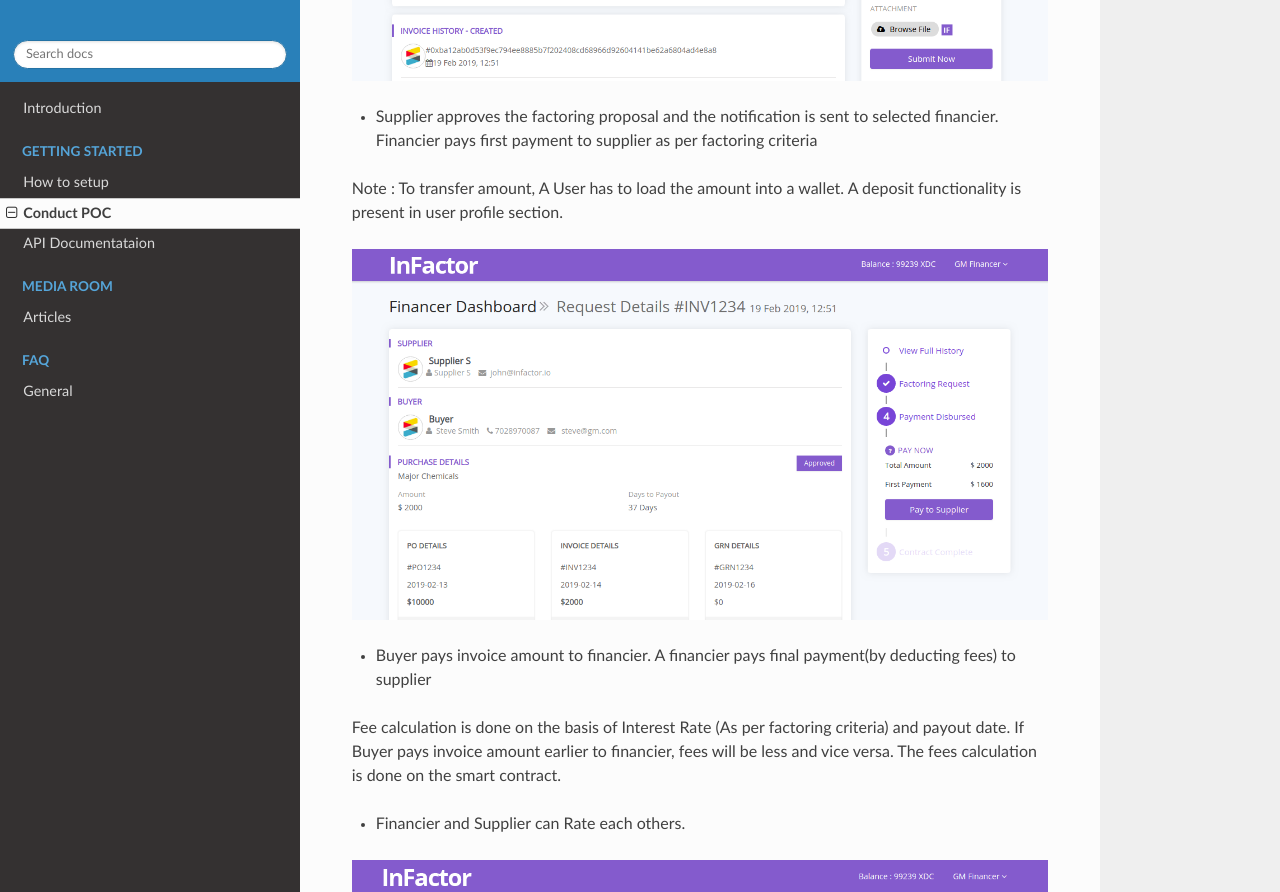
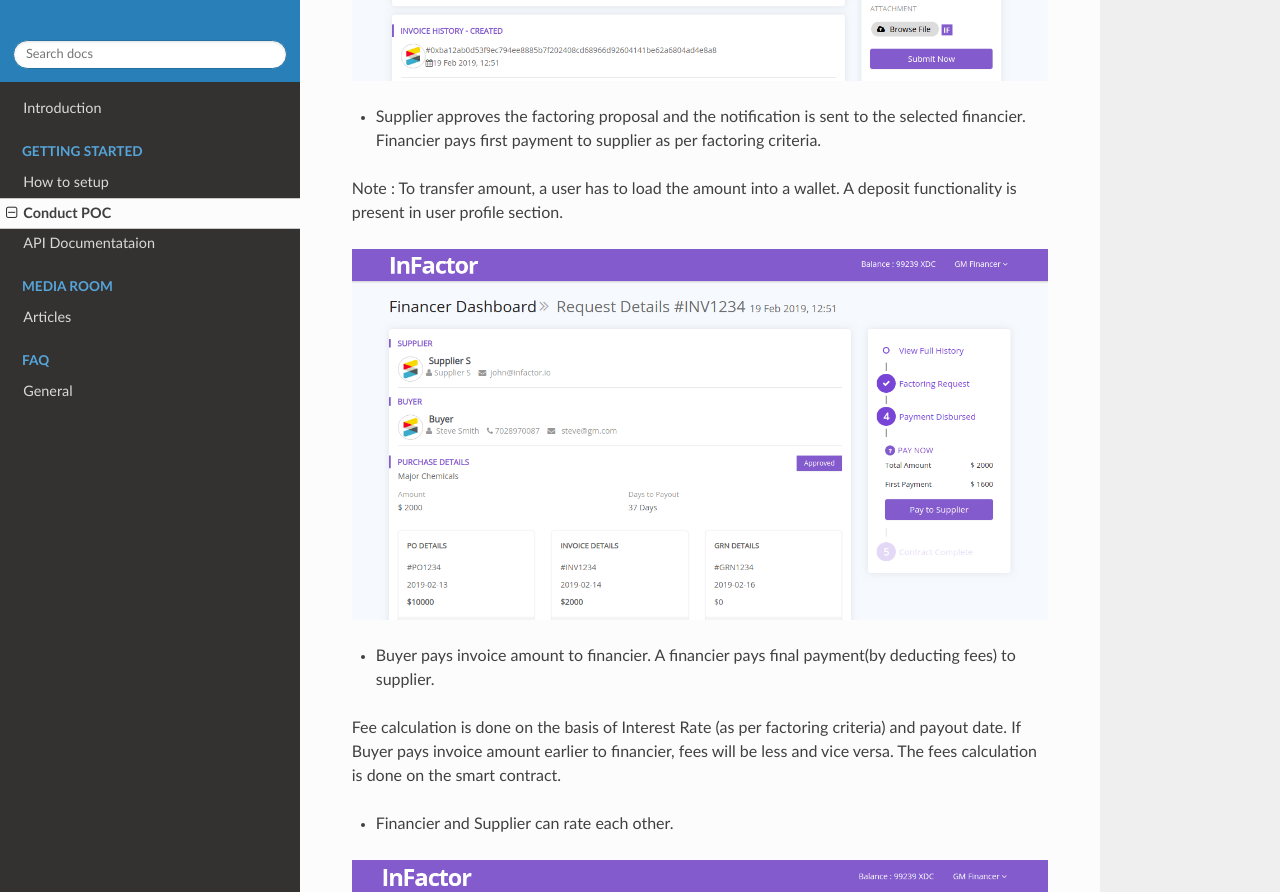
Before and after one commit to XinFinOrg/Docs-IF, an MkDocs documentation site: the page built from docs/Guide/Conduct_POC.md, in a window 1280 px wide and 1400 px high, scrolled down 6458 px. Shown: the part 151-1043 px from the top of the window. Built offline with MkDocs 1.6.1, drawn with Linux system fonts in a browser that asks for light colours; nearby versions of some CDN libraries; some of the changed text lies outside the part shown.

Commit message:
Update Conduct_POC.md

```diff
--- a/docs/Guide/Conduct_POC.md
+++ b/docs/Guide/Conduct_POC.md
@@ -3,7 +3,7 @@
 
 **Prerequisite**
 
-- Operating System : Ubuntu 16.04 64-bit or higher Should be facing internet directly with public IP & without NAT
+- Operating System: Ubuntu 16.04 64-bit or higher. Should be facing internet directly with public IP & without NAT
 
 - Tools: Git, Docker, Docker Compose
 
@@ -22,9 +22,7 @@ Following network ports need to be open for the nodes to communicate.
 
     > git --version
 
-If present, output will be something like git version 2.17.1. in this case, go to step a.
-
-* Otherwise follow the below steps.
+If present, output will be something like git version 2.17.1. In this case, go to step a.Otherwise follow the below steps.
 
 - sudo apt update
 - sudo apt install git
@@ -55,8 +53,8 @@ The above command will install docker and docker-compose for you.
 * Copy a env.example file from XinFin-Node directory and name it as a .en
 * Open .env file and edit values for following
 
-- INSTANCE_NAME : A Display name of your masternode
-- CONTACT_DETAILS : Your Email ID
+- INSTANCE_NAME : A display name of your masternode
+- CONTACT_DETAILS : Your Email Id
 
 ![overview](/assets/xinfin-node.png)
 
@@ -69,7 +67,7 @@ The above command will install docker and docker-compose for you.
 
 This will start a Masternode and connect to a XinFin Testnet.
 
-You should be able to see your node listed on this page: [XinFin Network](https://www.xinfin.network) (Make sure, you are connected to XinFin Testnet. If not, switch to Tesnet on top right corner)
+You should be able to see your node listed on this page: [XinFin Network](https://www.xinfin.network) (Make sure, you are connected to XinFin Testnet. If not, switch to Tesnet on top right corner.)
 
 Your coinbase address can be found in xdcchain/coinbase.txt file.
 
@@ -102,7 +100,7 @@ Your coinbase address can be found in xdcchain/coinbase.txt file.
 
 ##**4. Become a Candidate**
 
-Add your account address and click on Become a Candidate to become a masternode. You must have minimum 10 Million XDC in your account. Once your candidature is accepted your stake of 10 Million XDC is locked.
+Add your account address and click on "Become a Candidate" to become a masternode. You must have minimum 10 Million XDC in your account. Once your candidature is accepted, your stake of 10 Million XDC is locked.
 
 ![overview](/assets/1.png)
 
@@ -115,37 +113,37 @@ In a typical factoring on infactor.io, there are 3 parties involved. Supplier, B
 
 Choose your role(Supplier, Buyer, Financier)
 
-On successful registration, A wallet account is automatically created for you.
+On successful registration, a wallet account is automatically created for you.
 
 
-Note : To register, you must have uploaded KYC, staked XDC and you are a part of XDC Network by running a masternode. In case of any malicious activity the staked XDC will be frozen.
+Note : To register, you must have uploaded KYC, staked XDC and you are a part of XDC Network by running a masternode. In case of any malicious activity, the staked XDC will be frozen.
 
 ![overview](/assets/2.png)
 
-- Supplier upload invoice details and related documents.
+- Supplier uploads invoice details and related documents.
 
 ![overview](/assets/3.png)
 
-- Buyer verfies invoice authenticity and approve/reject invoice.
+- Buyer verfies invoice authenticity and approves/rejects invoice.
 
 ![overview](/assets/4.png)
 
-- Supplier select an approved invoice for factoring, All financiers on the platform receives new factoring notification. Financer sends a factoring proposal along with related documents to supplier. The proposal includes interest rate/month and the upfront payment percent of total invoice amount
+- Supplier selects an approved invoice for factoring. All financiers on the platform receive new factoring notification. Financer sends a factoring proposal along with related documents to supplier. The proposal includes interest rate/month and the upfront payment percent of total invoice amount.
 
 ![overview](/assets/5.png)
 
-- Supplier approves the factoring proposal and the notification is sent to selected financier.
-Financier pays first payment to supplier as per factoring criteria
+- Supplier approves the factoring proposal and the notification is sent to the selected financier.
+Financier pays first payment to supplier as per factoring criteria.
 
 
-Note : To transfer amount, A User has to load the amount into a wallet. A deposit functionality is present in user profile section.
+Note : To transfer amount, a user has to load the amount into a wallet. A deposit functionality is present in user profile section.
 
 ![overview](/assets/6.png)
 
-- Buyer pays invoice amount to financier. A financier pays final payment(by deducting fees) to supplier
+- Buyer pays invoice amount to financier. A financier pays final payment(by deducting fees) to supplier.
 
-Fee calculation is done on the basis of Interest Rate (As per factoring criteria) and payout date. If Buyer pays invoice amount earlier to financier, fees will be less and vice versa. The fees calculation is done on the smart contract.
+Fee calculation is done on the basis of Interest Rate (as per factoring criteria) and payout date. If Buyer pays invoice amount earlier to financier, fees will be less and vice versa. The fees calculation is done on the smart contract.
 
-- Financier and Supplier can Rate each others.
+- Financier and Supplier can rate each other.
 
 ![overview](/assets/8.png)
```
